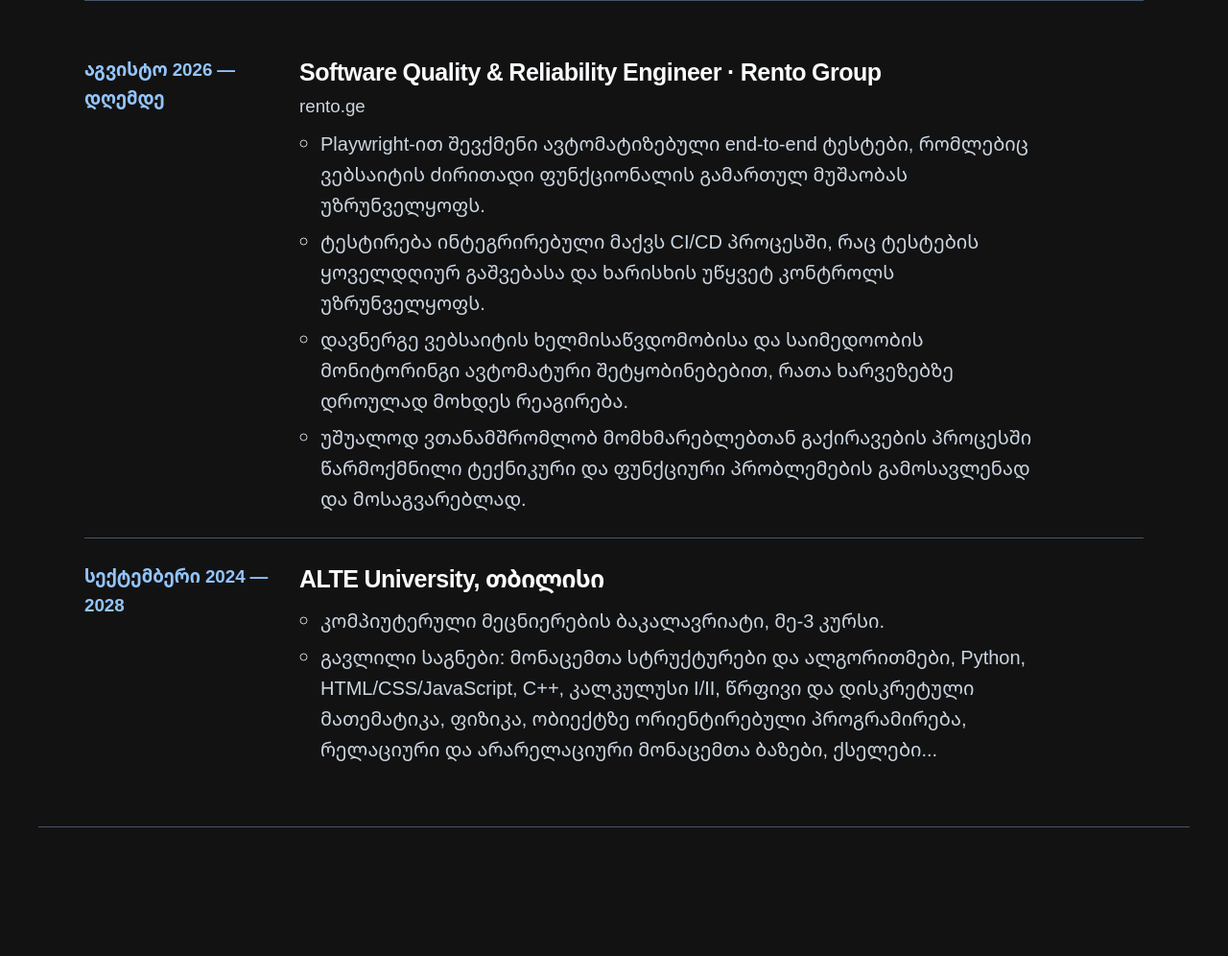
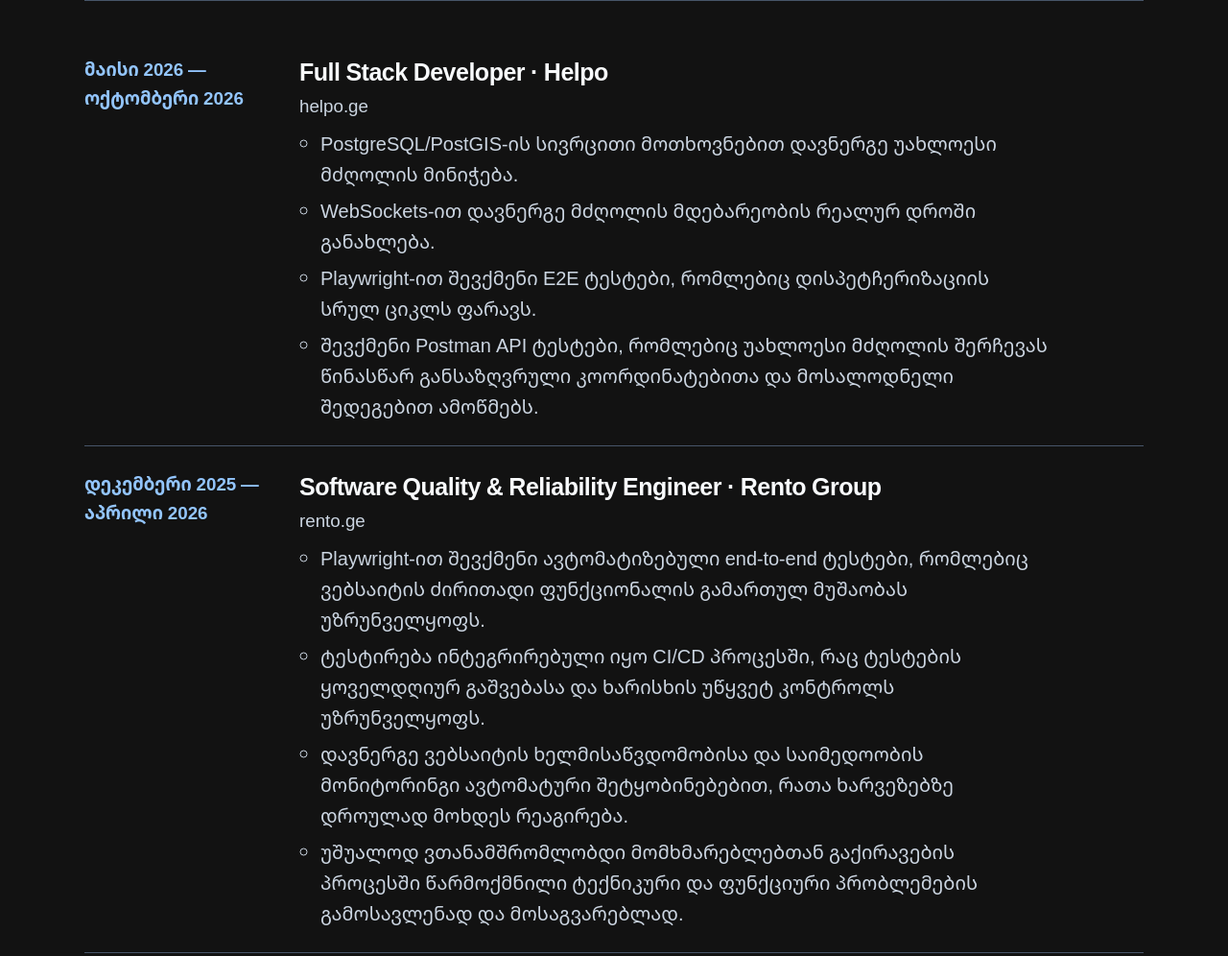
Before and after one commit to nikol1313/nikol1313.github.io, a plain HTML site: page index.html in a window 1280 px wide. Shown: the part 2000-2996 px from the top of the page at 96% size. Drawn offline with Linux system fonts and the light colour scheme.

Commit message:
Add Helpo experience and update Rento dates in site and CV

```diff
--- a/index.html
+++ b/index.html
@@ -126,7 +126,20 @@
 
             <ol class="timeline">
                 <li class="timeline-item">
-                    <span class="timeline-date" data-i18n="expRentoDate">Aug 2026 — Present</span>
+                    <span class="timeline-date" data-i18n="expHelpoDate">May 2026 — Oct 2026</span>
+                    <div class="timeline-body">
+                        <h3 data-i18n="expHelpoTitle">Full Stack Developer at Helpo</h3>
+                        <p class="timeline-org">helpo.ge</p>
+                        <ul class="timeline-points" data-i18n="expHelpoPoints">
+                            <li>Implemented nearest-driver assignment using PostgreSQL/PostGIS spatial queries.</li>
+                            <li>Implemented real-time driver location updates using WebSockets.</li>
+                            <li>Developed Playwright E2E tests covering the complete dispatch lifecycle.</li>
+                            <li>Created Postman API tests validating nearest-driver selection against predefined coordinates and expected results.</li>
+                        </ul>
+                    </div>
+                </li>
+                <li class="timeline-item">
+                    <span class="timeline-date" data-i18n="expRentoDate">Dec 2025 — Apr 2026</span>
                     <div class="timeline-body">
                         <h3 data-i18n="expRentoTitle">Software Quality &amp; Reliability Engineer at Rento Group</h3>
                         <p class="timeline-org">rento.ge</p>
--- a/script.js
+++ b/script.js
@@ -28,7 +28,10 @@ const translations = {
         emailCopied: "Email address copied",
         emailCopyFailed: "Could not copy the email address",
         experienceTitle: "Experience & Education",
-        expRentoDate: "Aug 2026 — Present",
+        expHelpoDate: "May 2026 — Oct 2026",
+        expHelpoTitle: "Full Stack Developer at Helpo",
+        expHelpoPoints: "<li>Implemented nearest-driver assignment using PostgreSQL/PostGIS spatial queries.</li><li>Implemented real-time driver location updates using WebSockets.</li><li>Developed Playwright E2E tests covering the complete dispatch lifecycle.</li><li>Created Postman API tests validating nearest-driver selection against predefined coordinates and expected results.</li>",
+        expRentoDate: "Dec 2025 — Apr 2026",
         expRentoTitle: "Software Quality &amp; Reliability Engineer at Rento Group",
         expRentoPoints: "<li>Developed automated end-to-end tests using Playwright, ensuring the website’s core functionality operates seamlessly.</li><li>Integrated testing processes into the CI/CD pipeline, enabling daily test runs for continuous quality assurance.</li><li>Established website availability and reliability monitoring with automated alerts to promptly address issues.</li><li>Collaborated directly with customers to troubleshoot and resolve technical and functional challenges in the rental process.</li>",
         expAlteDate: "Sep 2024 — Expected 2028",
@@ -105,9 +108,12 @@ const translations = {
         emailCopied: "ელფოსტის მისამართი დაკოპირდა",
         emailCopyFailed: "ელფოსტის მისამართის კოპირება ვერ მოხერხდა",
         experienceTitle: "გამოცდილება და განათლება",
-        expRentoDate: "აგვისტო 2026 — დღემდე",
+        expHelpoDate: "მაისი 2026 — ოქტომბერი 2026",
+        expHelpoTitle: "Full Stack Developer · Helpo",
+        expHelpoPoints: "<li>PostgreSQL/PostGIS-ის სივრცითი მოთხოვნებით დავნერგე უახლოესი მძღოლის მინიჭება.</li><li>WebSockets-ით დავნერგე მძღოლის მდებარეობის რეალურ დროში განახლება.</li><li>Playwright-ით შევქმენი E2E ტესტები, რომლებიც დისპეტჩერიზაციის სრულ ციკლს ფარავს.</li><li>შევქმენი Postman API ტესტები, რომლებიც უახლოესი მძღოლის შერჩევას წინასწარ განსაზღვრული კოორდინატებითა და მოსალოდნელი შედეგებით ამოწმებს.</li>",
+        expRentoDate: "დეკემბერი 2025 — აპრილი 2026",
         expRentoTitle: "Software Quality &amp; Reliability Engineer · Rento Group",
-        expRentoPoints: "<li>Playwright-ით შევქმენი ავტომატიზებული end-to-end ტესტები, რომლებიც ვებსაიტის ძირითადი ფუნქციონალის გამართულ მუშაობას უზრუნველყოფს.</li><li>ტესტირება ინტეგრირებული მაქვს CI/CD პროცესში, რაც ტესტების ყოველდღიურ გაშვებასა და ხარისხის უწყვეტ კონტროლს უზრუნველყოფს.</li><li>დავნერგე ვებსაიტის ხელმისაწვდომობისა და საიმედოობის მონიტორინგი ავტომატური შეტყობინებებით, რათა ხარვეზებზე დროულად მოხდეს რეაგირება.</li><li>უშუალოდ ვთანამშრომლობ მომხმარებლებთან გაქირავების პროცესში წარმოქმნილი ტექნიკური და ფუნქციური პრობლემების გამოსავლენად და მოსაგვარებლად.</li>",
+        expRentoPoints: "<li>Playwright-ით შევქმენი ავტომატიზებული end-to-end ტესტები, რომლებიც ვებსაიტის ძირითადი ფუნქციონალის გამართულ მუშაობას უზრუნველყოფს.</li><li>ტესტირება ინტეგრირებული იყო CI/CD პროცესში, რაც ტესტების ყოველდღიურ გაშვებასა და ხარისხის უწყვეტ კონტროლს უზრუნველყოფს.</li><li>დავნერგე ვებსაიტის ხელმისაწვდომობისა და საიმედოობის მონიტორინგი ავტომატური შეტყობინებებით, რათა ხარვეზებზე დროულად მოხდეს რეაგირება.</li><li>უშუალოდ ვთანამშრომლობდი მომხმარებლებთან გაქირავების პროცესში წარმოქმნილი ტექნიკური და ფუნქციური პრობლემების გამოსავლენად და მოსაგვარებლად.</li>",
         expAlteDate: "სექტემბერი 2024 — 2028",
         expAlteTitle: "ALTE University, თბილისი",
         expAltePoints: "<li>კომპიუტერული მეცნიერების ბაკალავრიატი, მე-3 კურსი.</li><li>გავლილი საგნები: მონაცემთა სტრუქტურები და ალგორითმები, Python, HTML/CSS/JavaScript, C++, კალკულუსი I/II, წრფივი და დისკრეტული მათემატიკა, ფიზიკა, ობიექტზე ორიენტირებული პროგრამირება, რელაციური და არარელაციური მონაცემთა ბაზები, ქსელები...</li>",
```
Also changed, not shown: 1 other file.
